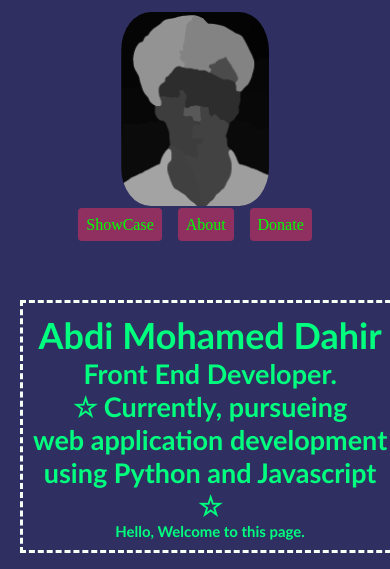
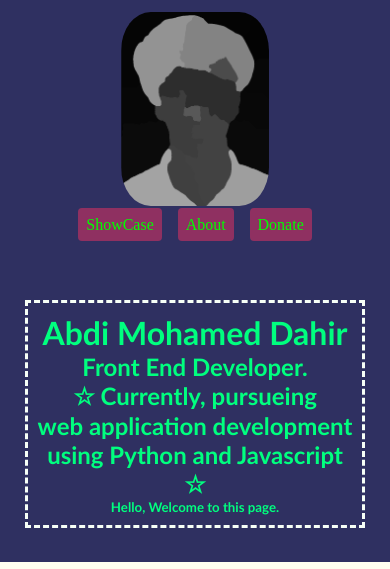
Before and after one commit to eduper1/HTML-templates, a plain HTML site: page index.html in a window 390 px wide. Shown: the top 569 px of the page. Drawn offline with Linux system fonts and the light colour scheme.

Commit message:
changed font size of Bio class from large to medium to make the page responsive

```diff
--- a/css/style.css
+++ b/css/style.css
@@ -591,7 +591,7 @@ address a {
 	{
         .Bio {
 /*            clear: both;*/
-            font-size: large;
+            font-size: medium;
             padding: 10px;
             max-width: 60vw;
             margin-bottom: 4%;
```
